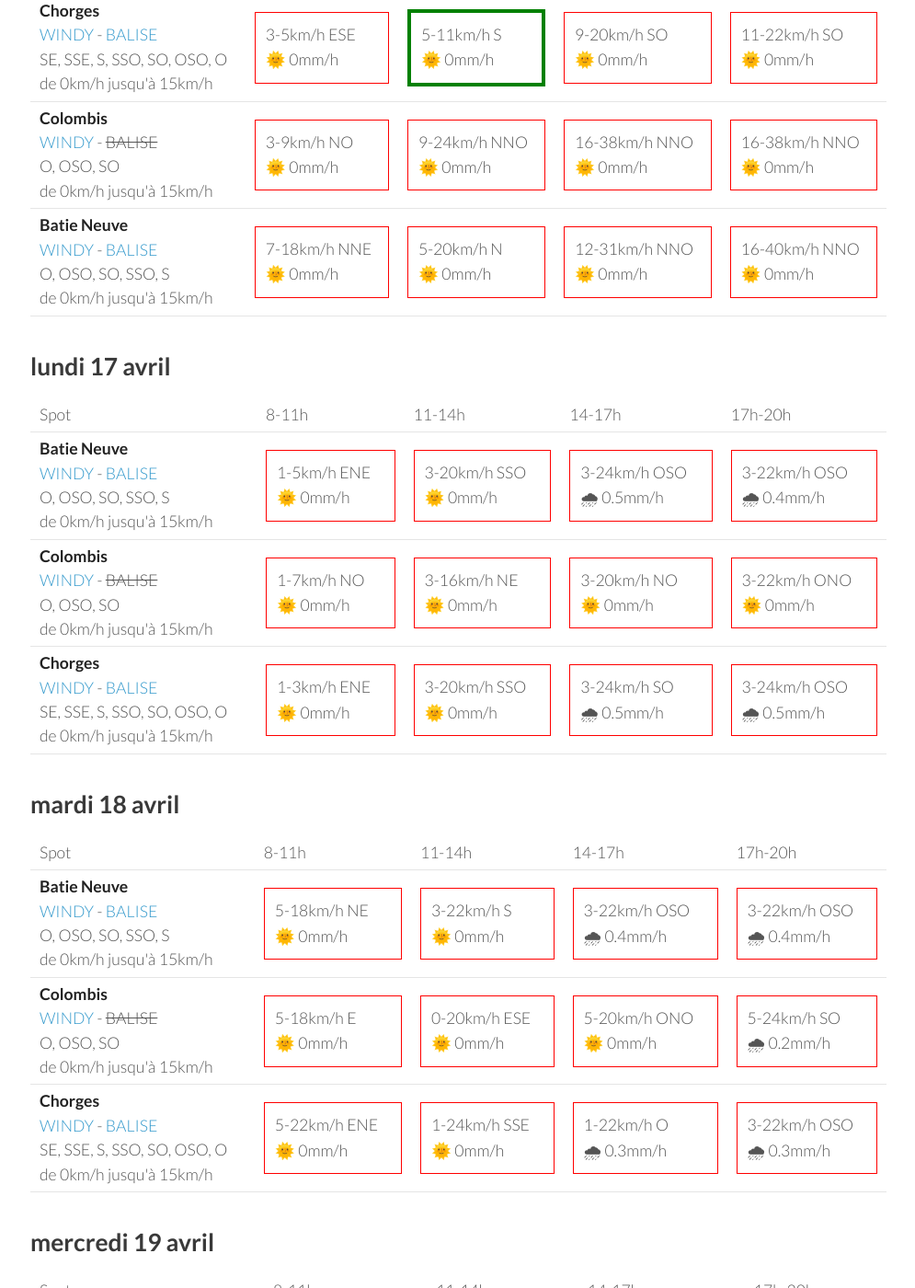
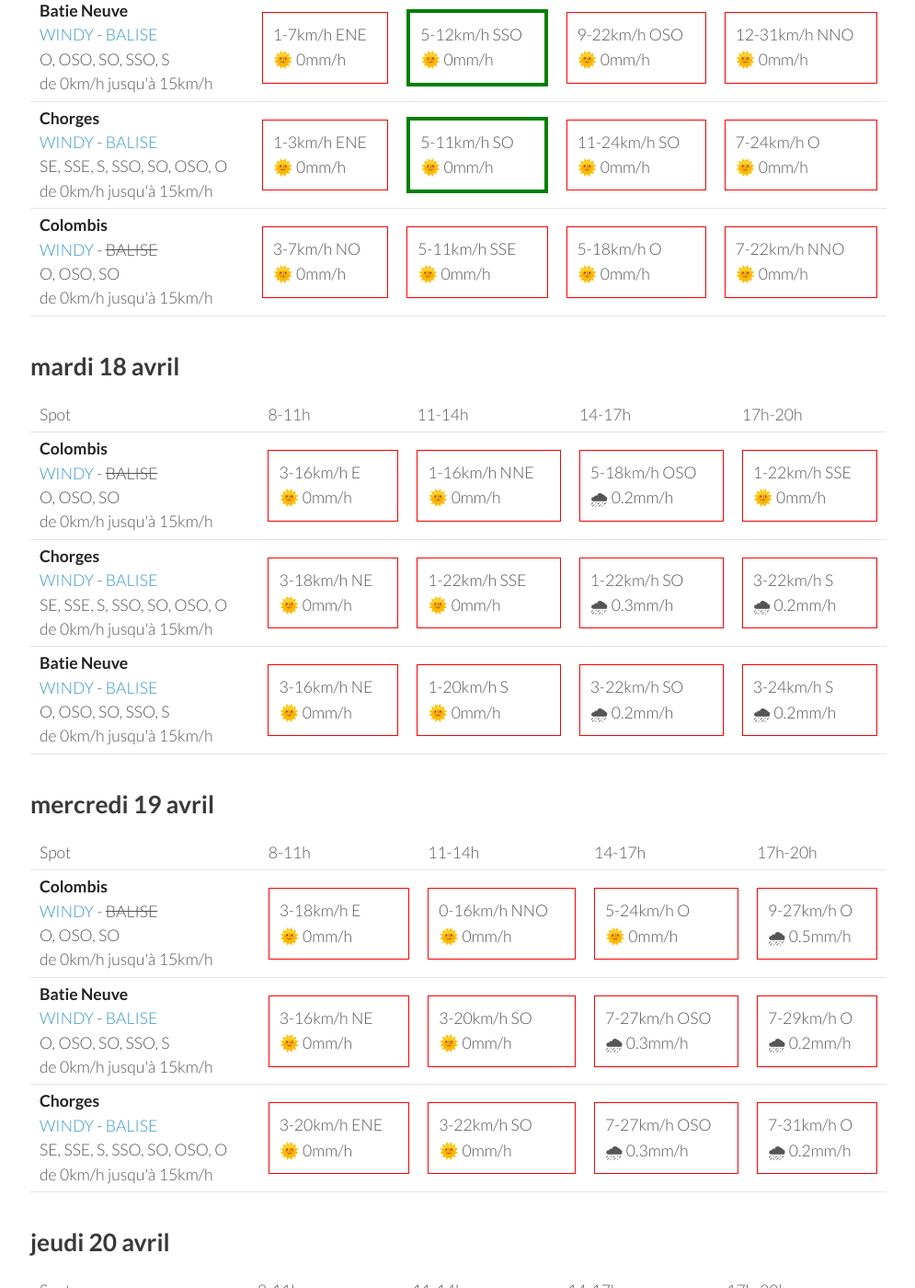
Before and after one commit to parapente-dans-le-nord/parapente-dans-le-nord.github.io, a Jekyll site: the page built from saint_andre.markdown, in a window 1280 px wide and 1400 px high, scrolled down 849 px. Shown: the whole window at 92% size, without its empty margins (25-1020 px from the left). Built offline with Jekyll 4.4.1, drawn with Linux system fonts in a browser that asks for light colours; some of the changed text lies outside the part shown.

Commit message:
update index.markdown

```diff
--- a/saint_andre.markdown
+++ b/saint_andre.markdown
@@ -7,51 +7,8 @@ title:  "Tous les spots"
 {: .links}
 
 # Prevision Windy, modèle Arome
-page mise à jour le samedi 15 avril 22:36
+page mise à jour le dimanche 16 avril 06:35
 
-## samedi 15 avril
-
-{::nomarkdown}
-<table>
-  <tbody>
-    <tr>
-      <td>Spot</td>
-      <td>8-11h</td>
-      <td>11-14h</td>
-      <td>14-17h</td>
-      <td>17h-20h</td>
-    </tr>
-<tr>
-        <td><strong>Batie Neuve</strong><br><a href="https://windy.com/44.584/6.236?44.559,6.262,10,m:eTtagly">WINDY</a> - <span class=""><a href="https://www.openwindmap.org/PP554">BALISE</a> </span><br> <span class="vent-favorable">O, OSO, SO, SSO, S</span><br><span class="force-vent">de 0km/h jusqu'à 15km/h</span> </td>
-
-            <td><div class="not-flyable"><p>0-0km/h NA</p><p>🌧️ 0mm/h</p></div></td>
-            <td><div class="not-flyable"><p>0-0km/h NA</p><p>🌧️ 0mm/h</p></div></td>
-            <td><div class="not-flyable"><p>0-0km/h NA</p><p>🌧️ 0mm/h</p></div></td>
-            <td><div class="not-flyable"><p>29-75km/h NNO</p><p>🌞 0mm/h</p></div></td>
-
-    </tr>
-<tr>
-        <td><strong>Colombis</strong><br><a href="https://windy.com/44.494/6.216?44.559,6.262,10">WINDY</a> - <span class="no-balise"> BALISE </span><br> <span class="vent-favorable">O, OSO, SO</span><br><span class="force-vent">de 0km/h jusqu'à 15km/h</span> </td>
-
-            <td><div class="not-flyable"><p>0-0km/h NA</p><p>🌧️ 0mm/h</p></div></td>
-            <td><div class="not-flyable"><p>0-0km/h NA</p><p>🌧️ 0mm/h</p></div></td>
-            <td><div class="not-flyable"><p>0-0km/h NA</p><p>🌧️ 0mm/h</p></div></td>
-            <td><div class="not-flyable"><p>24-61km/h NNO</p><p>🌞 0mm/h</p></div></td>
-
-    </tr>
-<tr>
-        <td><strong>Chorges</strong><br><a href="https://windy.com/44.578/6.280?44.559,6.262,10">WINDY</a> - <span class=""><a href="https://www.openwindmap.org/PP554">BALISE</a> </span><br> <span class="vent-favorable">SE, SSE, S, SSO, SO, OSO, O</span><br><span class="force-vent">de 0km/h jusqu'à 15km/h</span> </td>
-
-            <td><div class="not-flyable"><p>0-0km/h NA</p><p>🌧️ 0mm/h</p></div></td>
-            <td><div class="not-flyable"><p>0-0km/h NA</p><p>🌧️ 0mm/h</p></div></td>
-            <td><div class="not-flyable"><p>0-0km/h NA</p><p>🌧️ 0mm/h</p></div></td>
-            <td><div class="not-flyable"><p>12-33km/h N</p><p>🌞 0mm/h</p></div></td>
-
-    </tr>
-
-</tbody>
-</table>
-{:/}
 ## dimanche 16 avril
 
 {::nomarkdown}
@@ -67,30 +24,30 @@ page mise à jour le samedi 15 avril 22:36
 <tr>
         <td><strong>Chorges</strong><br><a href="https://windy.com/44.578/6.280?44.559,6.262,10">WINDY</a> - <span class=""><a href="https://www.openwindmap.org/PP554">BALISE</a> </span><br> <span class="vent-favorable">SE, SSE, S, SSO, SO, OSO, O</span><br><span class="force-vent">de 0km/h jusqu'à 15km/h</span> </td>
 
-            <td><div class="not-flyable"><p>3-5km/h ESE</p><p>🌞 0mm/h</p></div></td>
-            <td><div class="flyable"><p>5-11km/h S</p><p>🌞 0mm/h</p></div></td>
-            <td><div class="not-flyable"><p>9-20km/h SO</p><p>🌞 0mm/h</p></div></td>
-            <td><div class="not-flyable"><p>11-22km/h SO</p><p>🌞 0mm/h</p></div></td>
+            <td><div class="not-flyable"><p>1-7km/h NNO</p><p>🌞 0mm/h</p></div></td>
+            <td><div class="flyable"><p>5-11km/h SO</p><p>🌞 0mm/h</p></div></td>
+            <td><div class="not-flyable"><p>11-22km/h SSO</p><p>🌞 0mm/h</p></div></td>
+            <td><div class="not-flyable"><p>7-18km/h SO</p><p>🌞 0mm/h</p></div></td>
+
+
+    </tr>
+<tr>
+        <td><strong>Batie Neuve</strong><br><a href="https://windy.com/44.584/6.236?44.559,6.262,10,m:eTtagly">WINDY</a> - <span class=""><a href="https://www.openwindmap.org/PP554">BALISE</a> </span><br> <span class="vent-favorable">O, OSO, SO, SSO, S</span><br><span class="force-vent">de 0km/h jusqu'à 15km/h</span> </td>
+
+            <td><div class="not-flyable"><p>5-12km/h NNE</p><p>🌞 0mm/h</p></div></td>
+            <td><div class="flyable"><p>1-7km/h SO</p><p>🌞 0mm/h</p></div></td>
+            <td><div class="not-flyable"><p>16-40km/h NNO</p><p>🌞 0mm/h</p></div></td>
+            <td><div class="not-flyable"><p>20-48km/h NNO</p><p>🌞 0mm/h</p></div></td>
 
 
     </tr>
 <tr>
         <td><strong>Colombis</strong><br><a href="https://windy.com/44.494/6.216?44.559,6.262,10">WINDY</a> - <span class="no-balise"> BALISE </span><br> <span class="vent-favorable">O, OSO, SO</span><br><span class="force-vent">de 0km/h jusqu'à 15km/h</span> </td>
 
-            <td><div class="not-flyable"><p>3-9km/h NO</p><p>🌞 0mm/h</p></div></td>
-            <td><div class="not-flyable"><p>9-24km/h NNO</p><p>🌞 0mm/h</p></div></td>
-            <td><div class="not-flyable"><p>16-38km/h NNO</p><p>🌞 0mm/h</p></div></td>
-            <td><div class="not-flyable"><p>16-38km/h NNO</p><p>🌞 0mm/h</p></div></td>
-
-
-    </tr>
-<tr>
-        <td><strong>Batie Neuve</strong><br><a href="https://windy.com/44.584/6.236?44.559,6.262,10,m:eTtagly">WINDY</a> - <span class=""><a href="https://www.openwindmap.org/PP554">BALISE</a> </span><br> <span class="vent-favorable">O, OSO, SO, SSO, S</span><br><span class="force-vent">de 0km/h jusqu'à 15km/h</span> </td>
-
-            <td><div class="not-flyable"><p>7-18km/h NNE</p><p>🌞 0mm/h</p></div></td>
-            <td><div class="not-flyable"><p>5-20km/h N</p><p>🌞 0mm/h</p></div></td>
-            <td><div class="not-flyable"><p>12-31km/h NNO</p><p>🌞 0mm/h</p></div></td>
-            <td><div class="not-flyable"><p>16-40km/h NNO</p><p>🌞 0mm/h</p></div></td>
+            <td><div class="not-flyable"><p>5-11km/h NNE</p><p>🌞 0mm/h</p></div></td>
+            <td><div class="flyable"><p>1-9km/h O</p><p>🌞 0mm/h</p></div></td>
+            <td><div class="not-flyable"><p>14-37km/h NNO</p><p>🌞 0mm/h</p></div></td>
+            <td><div class="not-flyable"><p>20-46km/h NNO</p><p>🌞 0mm/h</p></div></td>
 
 
     </tr>
@@ -113,20 +70,10 @@ page mise à jour le samedi 15 avril 22:36
 <tr>
         <td><strong>Batie Neuve</strong><br><a href="https://windy.com/44.584/6.236?44.559,6.262,10,m:eTtagly">WINDY</a> - <span class=""><a href="https://www.openwindmap.org/PP554">BALISE</a> </span><br> <span class="vent-favorable">O, OSO, SO, SSO, S</span><br><span class="force-vent">de 0km/h jusqu'à 15km/h</span> </td>
 
-            <td><div class="not-flyable"><p>1-5km/h ENE</p><p>🌞 0mm/h</p></div></td>
-            <td><div class="not-flyable"><p>3-20km/h SSO</p><p>🌞 0mm/h</p></div></td>
-            <td><div class="not-flyable"><p>3-24km/h OSO</p><p>🌧 0.5mm/h</p></div></td>
-            <td><div class="not-flyable"><p>3-22km/h OSO</p><p>🌧 0.4mm/h</p></div></td>
-
-
-    </tr>
-<tr>
-        <td><strong>Colombis</strong><br><a href="https://windy.com/44.494/6.216?44.559,6.262,10">WINDY</a> - <span class="no-balise"> BALISE </span><br> <span class="vent-favorable">O, OSO, SO</span><br><span class="force-vent">de 0km/h jusqu'à 15km/h</span> </td>
-
-            <td><div class="not-flyable"><p>1-7km/h NO</p><p>🌞 0mm/h</p></div></td>
-            <td><div class="not-flyable"><p>3-16km/h NE</p><p>🌞 0mm/h</p></div></td>
-            <td><div class="not-flyable"><p>3-20km/h NO</p><p>🌞 0mm/h</p></div></td>
-            <td><div class="not-flyable"><p>3-22km/h ONO</p><p>🌞 0mm/h</p></div></td>
+            <td><div class="not-flyable"><p>1-7km/h ENE</p><p>🌞 0mm/h</p></div></td>
+            <td><div class="flyable"><p>5-12km/h SSO</p><p>🌞 0mm/h</p></div></td>
+            <td><div class="not-flyable"><p>9-22km/h OSO</p><p>🌞 0mm/h</p></div></td>
+            <td><div class="not-flyable"><p>12-31km/h NNO</p><p>🌞 0mm/h</p></div></td>
 
 
     </tr>
@@ -134,9 +81,19 @@ page mise à jour le samedi 15 avril 22:36
         <td><strong>Chorges</strong><br><a href="https://windy.com/44.578/6.280?44.559,6.262,10">WINDY</a> - <span class=""><a href="https://www.openwindmap.org/PP554">BALISE</a> </span><br> <span class="vent-favorable">SE, SSE, S, SSO, SO, OSO, O</span><br><span class="force-vent">de 0km/h jusqu'à 15km/h</span> </td>
 
             <td><div class="not-flyable"><p>1-3km/h ENE</p><p>🌞 0mm/h</p></div></td>
-            <td><div class="not-flyable"><p>3-20km/h SSO</p><p>🌞 0mm/h</p></div></td>
-            <td><div class="not-flyable"><p>3-24km/h SO</p><p>🌧 0.5mm/h</p></div></td>
-            <td><div class="not-flyable"><p>3-24km/h OSO</p><p>🌧 0.5mm/h</p></div></td>
+            <td><div class="flyable"><p>5-11km/h SO</p><p>🌞 0mm/h</p></div></td>
+            <td><div class="not-flyable"><p>11-24km/h SO</p><p>🌞 0mm/h</p></div></td>
+            <td><div class="not-flyable"><p>7-24km/h O</p><p>🌞 0mm/h</p></div></td>
+
+
+    </tr>
+<tr>
+        <td><strong>Colombis</strong><br><a href="https://windy.com/44.494/6.216?44.559,6.262,10">WINDY</a> - <span class="no-balise"> BALISE </span><br> <span class="vent-favorable">O, OSO, SO</span><br><span class="force-vent">de 0km/h jusqu'à 15km/h</span> </td>
+
+            <td><div class="not-flyable"><p>3-7km/h NO</p><p>🌞 0mm/h</p></div></td>
+            <td><div class="not-flyable"><p>5-11km/h SSE</p><p>🌞 0mm/h</p></div></td>
+            <td><div class="not-flyable"><p>5-18km/h O</p><p>🌞 0mm/h</p></div></td>
+            <td><div class="not-flyable"><p>7-22km/h NNO</p><p>🌞 0mm/h</p></div></td>
 
 
     </tr>
@@ -157,32 +114,32 @@ page mise à jour le samedi 15 avril 22:36
       <td>17h-20h</td>
     </tr>
 <tr>
-        <td><strong>Batie Neuve</strong><br><a href="https://windy.com/44.584/6.236?44.559,6.262,10,m:eTtagly">WINDY</a> - <span class=""><a href="https://www.openwindmap.org/PP554">BALISE</a> </span><br> <span class="vent-favorable">O, OSO, SO, SSO, S</span><br><span class="force-vent">de 0km/h jusqu'à 15km/h</span> </td>
-
-            <td><div class="not-flyable"><p>5-18km/h NE</p><p>🌞 0mm/h</p></div></td>
-            <td><div class="not-flyable"><p>3-22km/h S</p><p>🌞 0mm/h</p></div></td>
-            <td><div class="not-flyable"><p>3-22km/h OSO</p><p>🌧 0.4mm/h</p></div></td>
-            <td><div class="not-flyable"><p>3-22km/h OSO</p><p>🌧 0.4mm/h</p></div></td>
-
-
-    </tr>
-<tr>
         <td><strong>Colombis</strong><br><a href="https://windy.com/44.494/6.216?44.559,6.262,10">WINDY</a> - <span class="no-balise"> BALISE </span><br> <span class="vent-favorable">O, OSO, SO</span><br><span class="force-vent">de 0km/h jusqu'à 15km/h</span> </td>
 
-            <td><div class="not-flyable"><p>5-18km/h E</p><p>🌞 0mm/h</p></div></td>
-            <td><div class="not-flyable"><p>0-20km/h ESE</p><p>🌞 0mm/h</p></div></td>
-            <td><div class="not-flyable"><p>5-20km/h ONO</p><p>🌞 0mm/h</p></div></td>
-            <td><div class="not-flyable"><p>5-24km/h SO</p><p>🌧 0.2mm/h</p></div></td>
+            <td><div class="not-flyable"><p>3-16km/h E</p><p>🌞 0mm/h</p></div></td>
+            <td><div class="not-flyable"><p>1-16km/h NNE</p><p>🌞 0mm/h</p></div></td>
+            <td><div class="not-flyable"><p>5-18km/h OSO</p><p>🌧 0.2mm/h</p></div></td>
+            <td><div class="not-flyable"><p>1-22km/h SSE</p><p>🌞 0mm/h</p></div></td>
 
 
     </tr>
 <tr>
         <td><strong>Chorges</strong><br><a href="https://windy.com/44.578/6.280?44.559,6.262,10">WINDY</a> - <span class=""><a href="https://www.openwindmap.org/PP554">BALISE</a> </span><br> <span class="vent-favorable">SE, SSE, S, SSO, SO, OSO, O</span><br><span class="force-vent">de 0km/h jusqu'à 15km/h</span> </td>
 
-            <td><div class="not-flyable"><p>5-22km/h ENE</p><p>🌞 0mm/h</p></div></td>
-            <td><div class="not-flyable"><p>1-24km/h SSE</p><p>🌞 0mm/h</p></div></td>
-            <td><div class="not-flyable"><p>1-22km/h O</p><p>🌧 0.3mm/h</p></div></td>
-            <td><div class="not-flyable"><p>3-22km/h OSO</p><p>🌧 0.3mm/h</p></div></td>
+            <td><div class="not-flyable"><p>3-18km/h NE</p><p>🌞 0mm/h</p></div></td>
+            <td><div class="not-flyable"><p>1-22km/h SSE</p><p>🌞 0mm/h</p></div></td>
+            <td><div class="not-flyable"><p>1-22km/h SO</p><p>🌧 0.3mm/h</p></div></td>
+            <td><div class="not-flyable"><p>3-22km/h S</p><p>🌧 0.2mm/h</p></div></td>
+
+
+    </tr>
+<tr>
+        <td><strong>Batie Neuve</strong><br><a href="https://windy.com/44.584/6.236?44.559,6.262,10,m:eTtagly">WINDY</a> - <span class=""><a href="https://www.openwindmap.org/PP554">BALISE</a> </span><br> <span class="vent-favorable">O, OSO, SO, SSO, S</span><br><span class="force-vent">de 0km/h jusqu'à 15km/h</span> </td>
+
+            <td><div class="not-flyable"><p>3-16km/h NE</p><p>🌞 0mm/h</p></div></td>
+            <td><div class="not-flyable"><p>1-20km/h S</p><p>🌞 0mm/h</p></div></td>
+            <td><div class="not-flyable"><p>3-22km/h SO</p><p>🌧 0.2mm/h</p></div></td>
+            <td><div class="not-flyable"><p>3-24km/h S</p><p>🌧 0.2mm/h</p></div></td>
 
 
     </tr>
@@ -205,8 +162,8 @@ page mise à jour le samedi 15 avril 22:36
 <tr>
         <td><strong>Colombis</strong><br><a href="https://windy.com/44.494/6.216?44.559,6.262,10">WINDY</a> - <span class="no-balise"> BALISE </span><br> <span class="vent-favorable">O, OSO, SO</span><br><span class="force-vent">de 0km/h jusqu'à 15km/h</span> </td>
 
-            <td><div class="not-flyable"><p>3-16km/h E</p><p>🌞 0mm/h</p></div></td>
-            <td><div class="not-flyable"><p>0-16km/h N</p><p>🌞 0mm/h</p></div></td>
+            <td><div class="not-flyable"><p>3-18km/h E</p><p>🌞 0mm/h</p></div></td>
+            <td><div class="not-flyable"><p>0-16km/h NNO</p><p>🌞 0mm/h</p></div></td>
             <td><div class="not-flyable"><p>5-24km/h O</p><p>🌞 0mm/h</p></div></td>
             <td><div class="not-flyable"><p>9-27km/h O</p><p>🌧 0.5mm/h</p></div></td>
 
@@ -215,7 +172,7 @@ page mise à jour le samedi 15 avril 22:36
 <tr>
         <td><strong>Batie Neuve</strong><br><a href="https://windy.com/44.584/6.236?44.559,6.262,10,m:eTtagly">WINDY</a> - <span class=""><a href="https://www.openwindmap.org/PP554">BALISE</a> </span><br> <span class="vent-favorable">O, OSO, SO, SSO, S</span><br><span class="force-vent">de 0km/h jusqu'à 15km/h</span> </td>
 
-            <td><div class="not-flyable"><p>3-14km/h NE</p><p>🌞 0mm/h</p></div></td>
+            <td><div class="not-flyable"><p>3-16km/h NE</p><p>🌞 0mm/h</p></div></td>
             <td><div class="not-flyable"><p>3-20km/h SO</p><p>🌞 0mm/h</p></div></td>
             <td><div class="not-flyable"><p>7-27km/h OSO</p><p>🌧 0.3mm/h</p></div></td>
             <td><div class="not-flyable"><p>7-29km/h O</p><p>🌧 0.2mm/h</p></div></td>
@@ -225,7 +182,7 @@ page mise à jour le samedi 15 avril 22:36
 <tr>
         <td><strong>Chorges</strong><br><a href="https://windy.com/44.578/6.280?44.559,6.262,10">WINDY</a> - <span class=""><a href="https://www.openwindmap.org/PP554">BALISE</a> </span><br> <span class="vent-favorable">SE, SSE, S, SSO, SO, OSO, O</span><br><span class="force-vent">de 0km/h jusqu'à 15km/h</span> </td>
 
-            <td><div class="not-flyable"><p>3-18km/h ENE</p><p>🌞 0mm/h</p></div></td>
+            <td><div class="not-flyable"><p>3-20km/h ENE</p><p>🌞 0mm/h</p></div></td>
             <td><div class="not-flyable"><p>3-22km/h SO</p><p>🌞 0mm/h</p></div></td>
             <td><div class="not-flyable"><p>7-27km/h OSO</p><p>🌧 0.3mm/h</p></div></td>
             <td><div class="not-flyable"><p>7-31km/h O</p><p>🌧 0.2mm/h</p></div></td>
```
